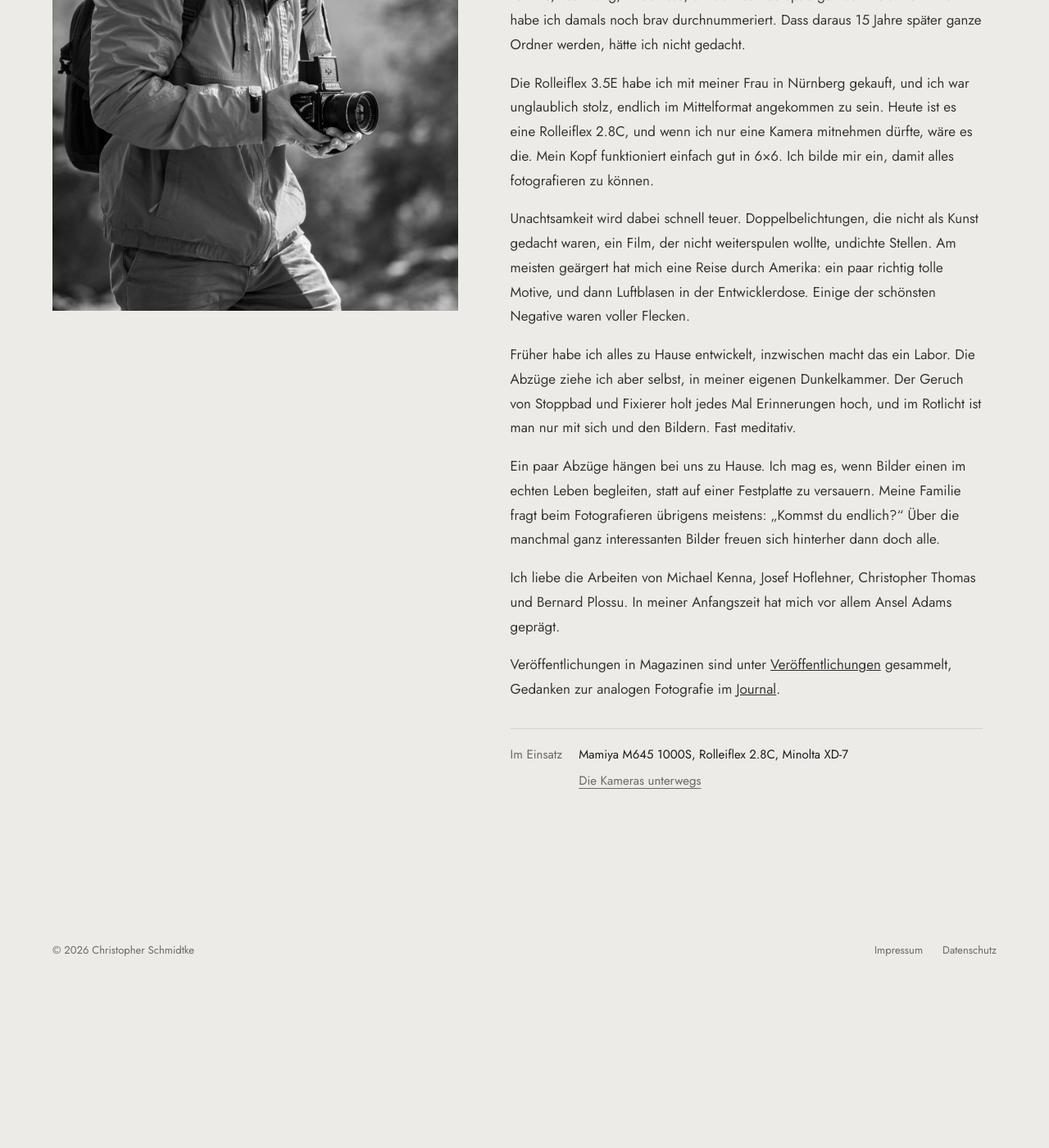
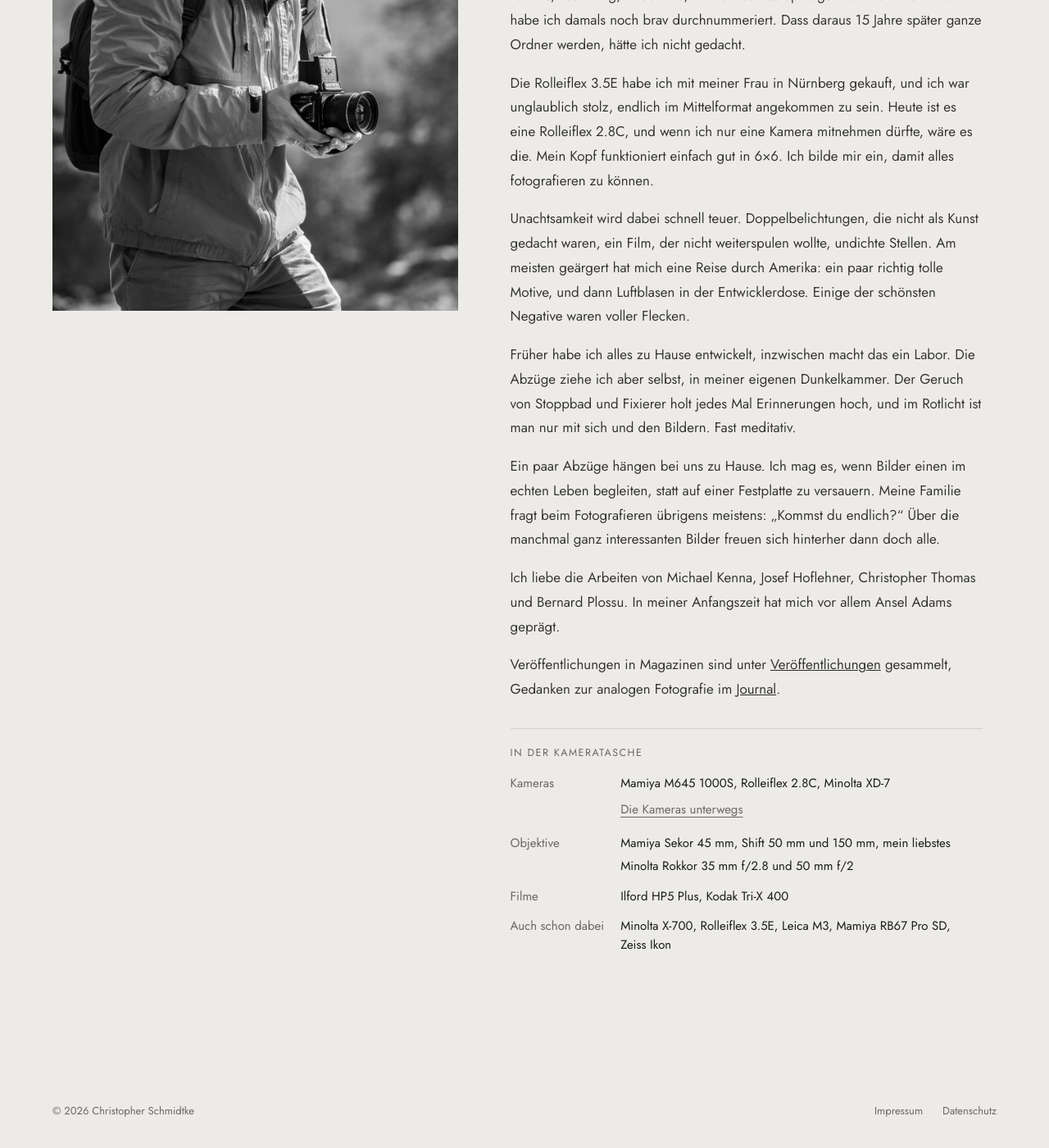
Before and after one commit to Racetrack69/christopher_portfolio, a Jekyll site: the page built from ueber-mich.html, in a window 1280 px wide and 1400 px high, scrolled down 420 px. Shown: the whole window at 82% size. Built offline with Jekyll 4.4.1, drawn with Linux system fonts in a browser that asks for light colours; before the commit the page ends 1625 px from its top, so only the background shows below that.

Commit message:
Add files via upload

```diff
--- a/assets/css/site.css
+++ b/assets/css/site.css
@@ -241,6 +241,12 @@ html.js a.frame:hover img.loaded,html.js .cover-link:hover img.loaded{opacity:.9
 .contact dd{margin:0;overflow-wrap:anywhere}
 .contact .more{display:table;margin-top:6px;padding-block:4px;color:var(--quiet);text-decoration:underline;text-decoration-thickness:1px;text-underline-offset:4px}
 .contact .more:hover{color:var(--ink)}
+.kit{margin:32px 0 0;padding-top:20px;border-top:1px solid var(--line)}
+.kit .mini{margin:0 0 16px}
+.kit .contact{gap:14px 20px;margin:0;padding:0;border:0}
+.kit dd span{display:block}
+.kit dd span+span{margin-top:6px}
+@media (max-width:560px){.kit .contact{grid-template-columns:1fr;gap:2px}.kit dd{margin-bottom:14px}.kit dd:last-child{margin-bottom:0}}
 @media (max-width:760px){.about{grid-template-columns:1fr}}
 
 /* Fuß */
--- a/ueber-mich.html
+++ b/ueber-mich.html
@@ -27,8 +27,14 @@ portrait:
     <p>Ein paar Abzüge hängen bei uns zu Hause. Ich mag es, wenn Bilder einen im echten Leben begleiten, statt auf einer Festplatte zu versauern. Meine Familie fragt beim Fotografieren übrigens meistens: „Kommst du endlich?“ Über die manchmal ganz interessanten Bilder freuen sich hinterher dann doch alle.</p>
     <p>Ich liebe die Arbeiten von Michael Kenna, Josef Hoflehner, Christopher Thomas und Bernard Plossu. In meiner Anfangszeit hat mich vor allem Ansel Adams geprägt.</p>
     <p>Veröffentlichungen in Magazinen sind unter <a href="{{ '/veroeffentlichungen/' | relative_url }}">Veröffentlichungen</a> gesammelt, Gedanken zur analogen Fotografie im <a href="{{ '/journal/' | relative_url }}">Journal</a>.</p>
-    <dl class="contact">
-      <dt>Im Einsatz</dt><dd>Mamiya M645 1000S, Rolleiflex 2.8C, Minolta XD-7<a class="more" href="{{ '/journal/durch-den-lichtschacht/' | relative_url }}">Die Kameras unterwegs</a></dd>
-    </dl>
+    <section class="kit" aria-labelledby="kit-h">
+      <h2 class="mini" id="kit-h">In der Kameratasche</h2>
+      <dl class="contact">
+        <dt>Kameras</dt><dd>Mamiya M645&nbsp;1000S, Rolleiflex&nbsp;2.8C, Minolta&nbsp;XD-7<a class="more" href="{{ '/journal/durch-den-lichtschacht/' | relative_url }}">Die Kameras unterwegs</a></dd>
+        <dt>Objektive</dt><dd><span>Mamiya Sekor 45&nbsp;mm, Shift&nbsp;50&nbsp;mm und 150&nbsp;mm, mein liebstes</span><span>Minolta Rokkor 35&nbsp;mm&nbsp;f/2.8 und 50&nbsp;mm&nbsp;f/2</span></dd>
+        <dt>Filme</dt><dd>Ilford HP5&nbsp;Plus, Kodak Tri-X&nbsp;400</dd>
+        <dt>Auch schon dabei</dt><dd>Minolta&nbsp;X-700, Rolleiflex&nbsp;3.5E, Leica&nbsp;M3, Mamiya RB67 Pro&nbsp;SD, Zeiss&nbsp;Ikon</dd>
+      </dl>
+    </section>
   </div>
 </div>
```
